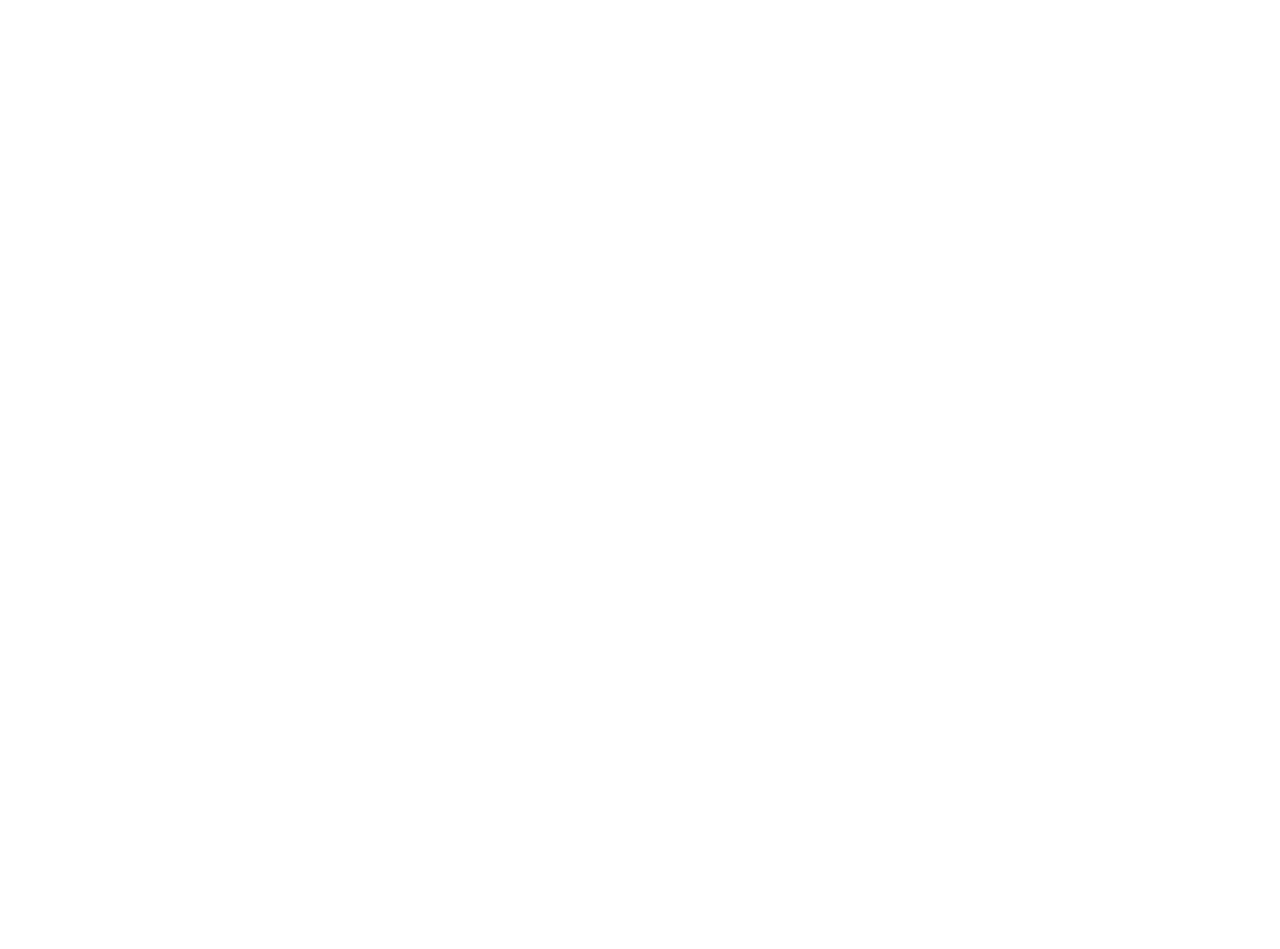
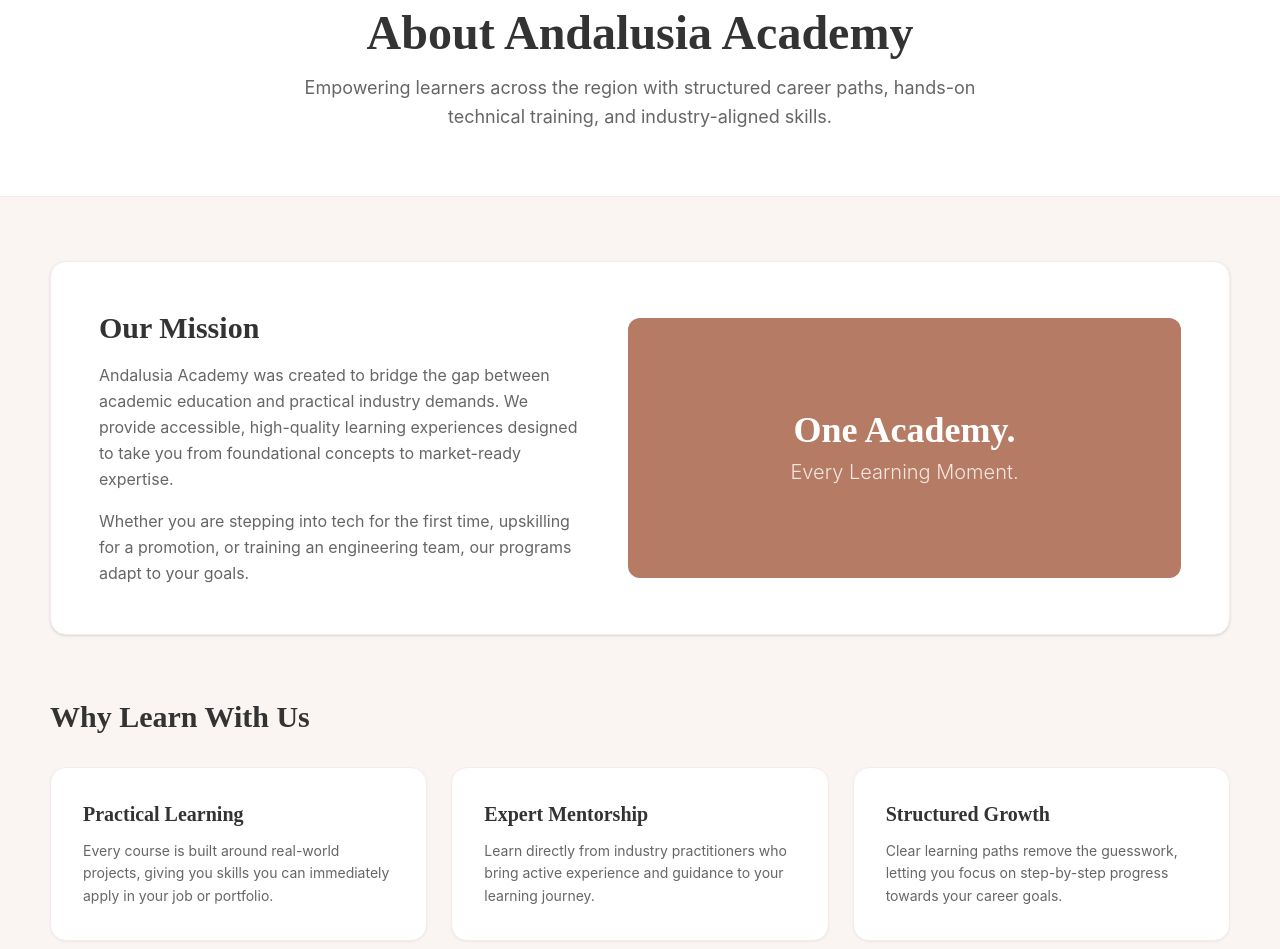
Before and after one commit to MariamAlaaFathy/andalusia-fullstack-project, a React (Vite) app: page /About in a window 1280 px wide. Shown: the part 148-1097 px from the top of the page. Before the commit the page ends 800 px from the top, so only its background shows below. Built offline with nearby package versions, Linux system fonts and the light colour scheme.

Commit message:
Added the About page

```diff
--- a/src/pages/About.tsx
+++ b/src/pages/About.tsx
@@ -1,14 +1,117 @@
 import NavBar from "../Components/NavBar";
+import Footer from "../Components/Footer";
+import { useNavigate } from "react-router-dom";
 
-function About(){
-    return(
-        <div>
-             <NavBar/>
-            <p>About us</p>
-        </div>
+export default function About() {
+  const navigate = useNavigate();
 
-    )
+  const values = [
+    {
+      title: "Practical Learning",
+      description:
+        "Every course is built around real-world projects, giving you skills you can immediately apply in your job or portfolio.",
+    },
+    {
+      title: "Expert Mentorship",
+      description:
+        "Learn directly from industry practitioners who bring active experience and guidance to your learning journey.",
+    },
+    {
+      title: "Structured Growth",
+      description:
+        "Clear learning paths remove the guesswork, letting you focus on step-by-step progress towards your career goals.",
+    },
+  ];
 
+  return (
+    <div className="min-h-screen bg-[#FAF5F2] font-sans text-[#333333] flex flex-col justify-between">
+      <div>
+        <NavBar />
+
+        <section className="bg-white border-b border-[#F2EDE9] py-16 px-4 md:px-0">
+          <div className="max-w-[1180px] mx-auto text-center">
+            <h1 className="text-4xl md:text-5xl font-bold mb-4 font-['El_Messiri',_serif]">
+              About Andalusia Academy
+            </h1>
+            <p className="text-[#666666] text-lg max-w-[700px] mx-auto leading-relaxed">
+              Empowering learners across the region with structured career
+              paths, hands-on technical training, and industry-aligned skills.
+            </p>
+          </div>
+        </section>
+
+        <section className="max-w-[1180px] mx-auto my-16 px-4 md:px-0">
+          <div className="bg-white rounded-2xl p-8 md:p-12 border border-[#F2EDE9] shadow-sm flex flex-col md:flex-row items-center gap-10">
+            <div className="flex-1">
+              <h2 className="text-3xl font-bold mb-4 font-['El_Messiri',_serif]">
+                Our Mission
+              </h2>
+              <p className="text-[#666666] text-base leading-relaxed mb-4">
+                Andalusia Academy was created to bridge the gap between academic
+                education and practical industry demands. We provide accessible,
+                high-quality learning experiences designed to take you from
+                foundational concepts to market-ready expertise.
+              </p>
+              <p className="text-[#666666] text-base leading-relaxed">
+                Whether you are stepping into tech for the first time,
+                upskilling for a promotion, or training an engineering team, our
+                programs adapt to your goals.
+              </p>
+            </div>
+            <div className="flex-1 w-full h-[260px] bg-[#B57B65] rounded-xl flex items-center justify-center p-8 text-white text-center">
+              <div>
+                <p className="text-4xl font-bold font-['El_Messiri',_serif] mb-2">
+                  One Academy.
+                </p>
+                <p className="text-xl font-light text-[#F5E6E0]">
+                  Every Learning Moment.
+                </p>
+              </div>
+            </div>
+          </div>
+        </section>
+
+        <section className="max-w-[1180px] mx-auto mb-20 px-4 md:px-0">
+          <h2 className="text-3xl font-bold mb-8 font-['El_Messiri',_serif] text-center md:text-left">
+            Why Learn With Us
+          </h2>
+          <div className="grid grid-cols-1 md:grid-cols-3 gap-6">
+            {values.map((item, idx) => (
+              <div
+                key={idx}
+                className="bg-white rounded-2xl p-8 border border-[#F2EDE9] shadow-xs hover:border-[#A16F5E] transition-colors"
+              >
+                <h3 className="text-xl font-bold mb-3 font-['El_Messiri',_serif]">
+                  {item.title}
+                </h3>
+                <p className="text-[#666666] text-sm leading-relaxed">
+                  {item.description}
+                </p>
+              </div>
+            ))}
+          </div>
+        </section>
+
+        <section className="bg-white border-t border-[#F2EDE9] py-16 px-4 text-center">
+          <div className="max-w-[700px] mx-auto">
+            <h2 className="text-3xl font-bold mb-4 font-['El_Messiri',_serif]">
+              Ready to start your journey?
+            </h2>
+            <p className="text-[#666666] mb-8">
+              Explore our full course catalog or create an account to begin
+              learning today.
+            </p>
+            <button
+              onClick={() => navigate("/signup")}
+              className="bg-[#A16F5E] hover:bg-[#8d5e4f] text-white font-bold px-8 py-3.5 rounded-md transition-colors cursor-pointer text-sm shadow-md"
+            >
+              Get Started Free
+            </button>
+          </div>
+        </section>
+      </div>
+
+      <Footer />
+    </div>
+  );
 }
-
-export default About;
```
